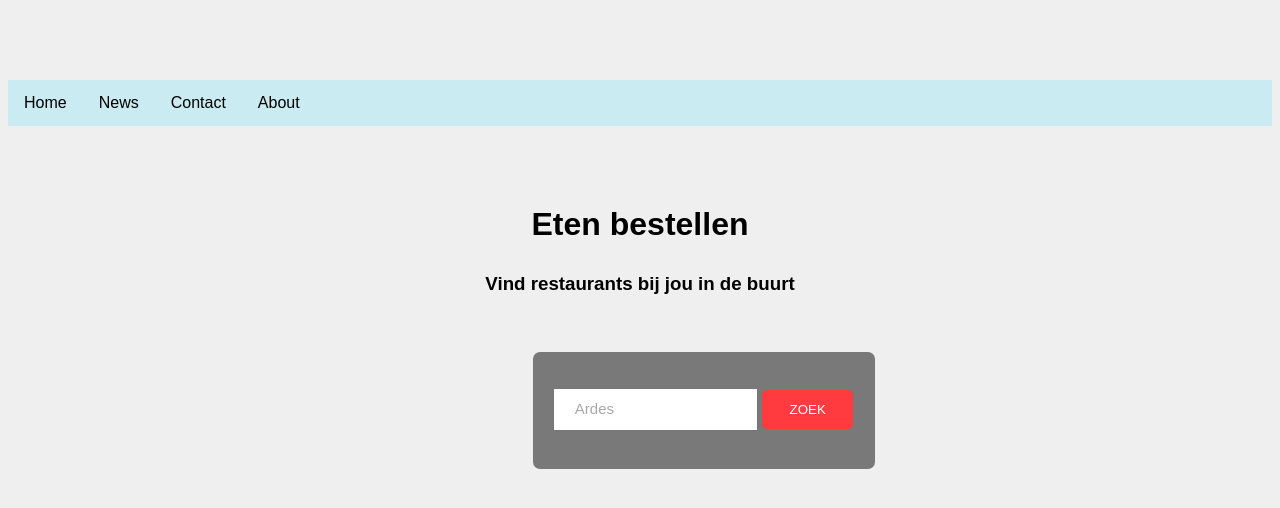
After one commit to bart144822/LatenKokenpro, a PHP site: page / in a window 1280 px wide. The commit adds this page. Shown: the top 508 px of the page. Run offline with PHP 8.4, Linux system fonts and the light colour scheme.

Commit message:
index.php

```diff
--- /dev/null
+++ b/index.php
@@ -0,0 +1,85 @@
+<?php
+
+include "head.html";
+
+?>
+<html>
+<head>
+    <title>LatenKoken</title>
+</head>
+
+<body>
+<div id="home1">
+<h1 id="home">Eten bestellen</h1>
+<h3 id="home">Vind restaurants bij jou in de buurt</h3>
+</div>
+    <div id="woonplaats">
+    <form action="" method="post">
+
+        <input id="adres" title="adres" placeholder="Ardes" type="text">
+        <input type="submit" value="ZOEK">
+
+    </form>
+</div>
+
+</body>
+
+
+<style>
+
+    #home1{
+        padding-top: 50px;
+    }
+    #home{
+        margin-top: 30px;
+        text-align: center;
+        color: #000;
+    }
+
+    html{
+        background-color: #EFEFEF;
+        font-family: Arial, serif;
+    }
+
+    body {
+        color: #EFEFEF;
+        font-family: Arial, serif;
+    }
+    #woonplaats {
+        background-color: rgba(72,72,72,0.7);
+        padding: 10px 20px 30px 20px;
+        max-width:100%;
+        position: absolute;
+        margin-top:3%;
+        margin-left: 41%;
+        border-radius:7px;
+    }
+
+
+    #adres{
+        margin-top: 26px;
+    }
+    input[type=text] {
+        width: 68%;
+        padding: 12px 20px;
+        margin: 8px 0;
+        box-sizing: border-box;
+        size: 25px;
+    }
+    input[type=submit] {
+        width: 30%;
+        padding: 12px 20px;
+        margin: 8px 0;
+        box-sizing: border-box;
+        border:none;
+        background: #FF3B3F;
+        color:#FFF;;
+        border-radius:5px;
+    }
+    ::-webkit-input-placeholder {
+        color: #A9A9A9;
+        font-size: 15px;
+    }
+
+</style>
+</html>
--- a/style.css
+++ b/style.css
@@ -4,7 +4,8 @@ ul {
     margin: 0;
     padding: 0;
     overflow: hidden;
-    background-color: #333;
+    background-color: #CAEBF2;
+    /*border: solid 1px #0f0f0f;*/
 }
 
 li {
@@ -13,13 +14,13 @@ li {
 
 li a {
     display: block;
-    color: white;
+    color: #000000;
     text-align: center;
     padding: 14px 16px;
     text-decoration: none;
 }
 
 li a:hover {
-    background-color: #111;
+    background-color: #FF3B3F;
 }
 /***********************************************/
```
